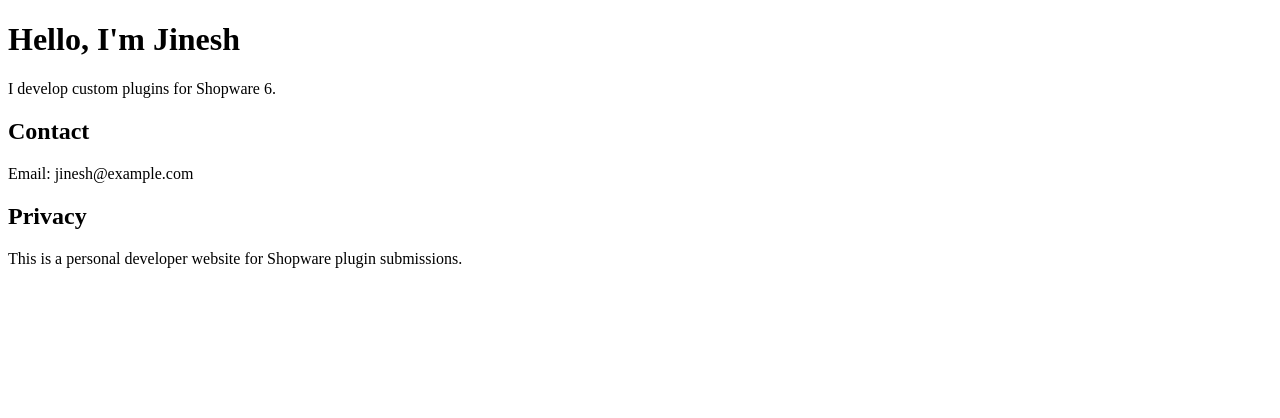
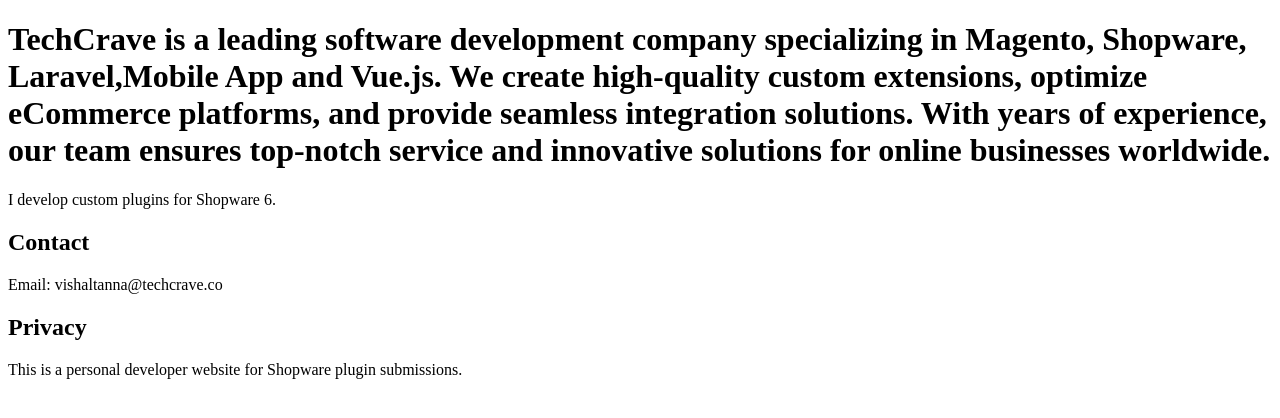
Before and after one commit to jineshchauhan/jineshchauhan.github.io, a plain HTML site: page index.html in a window 1280 px wide. Drawn offline with Linux system fonts and the light colour scheme.

Commit message:
Update index.html

```diff
--- a/index.html
+++ b/index.html
@@ -5,10 +5,10 @@
   <title>Jinesh - Shopware Plugin Developer</title>
 </head>
 <body>
-  <h1>Hello, I'm Jinesh</h1>
+  <h1>TechCrave is a leading software development company specializing in Magento, Shopware, Laravel,Mobile App and Vue.js. We create high-quality custom extensions, optimize eCommerce platforms, and provide seamless integration solutions. With years of experience, our team ensures top-notch service and innovative solutions for online businesses worldwide.</h1>
   <p>I develop custom plugins for Shopware 6.</p>
   <h2>Contact</h2>
-  <p>Email: jinesh@example.com</p>
+  <p>Email: vishaltanna@techcrave.co</p>
   <h2>Privacy</h2>
   <p>This is a personal developer website for Shopware plugin submissions.</p>
 </body>
```
